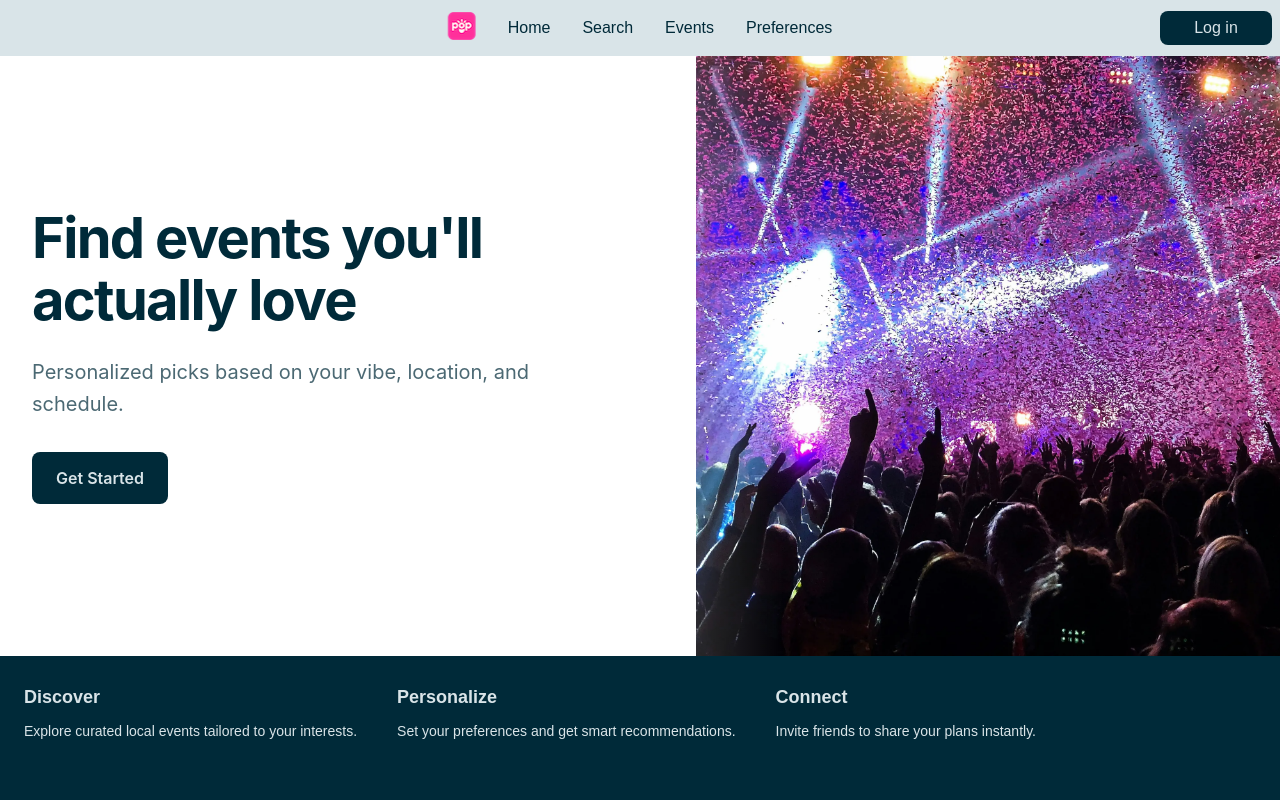
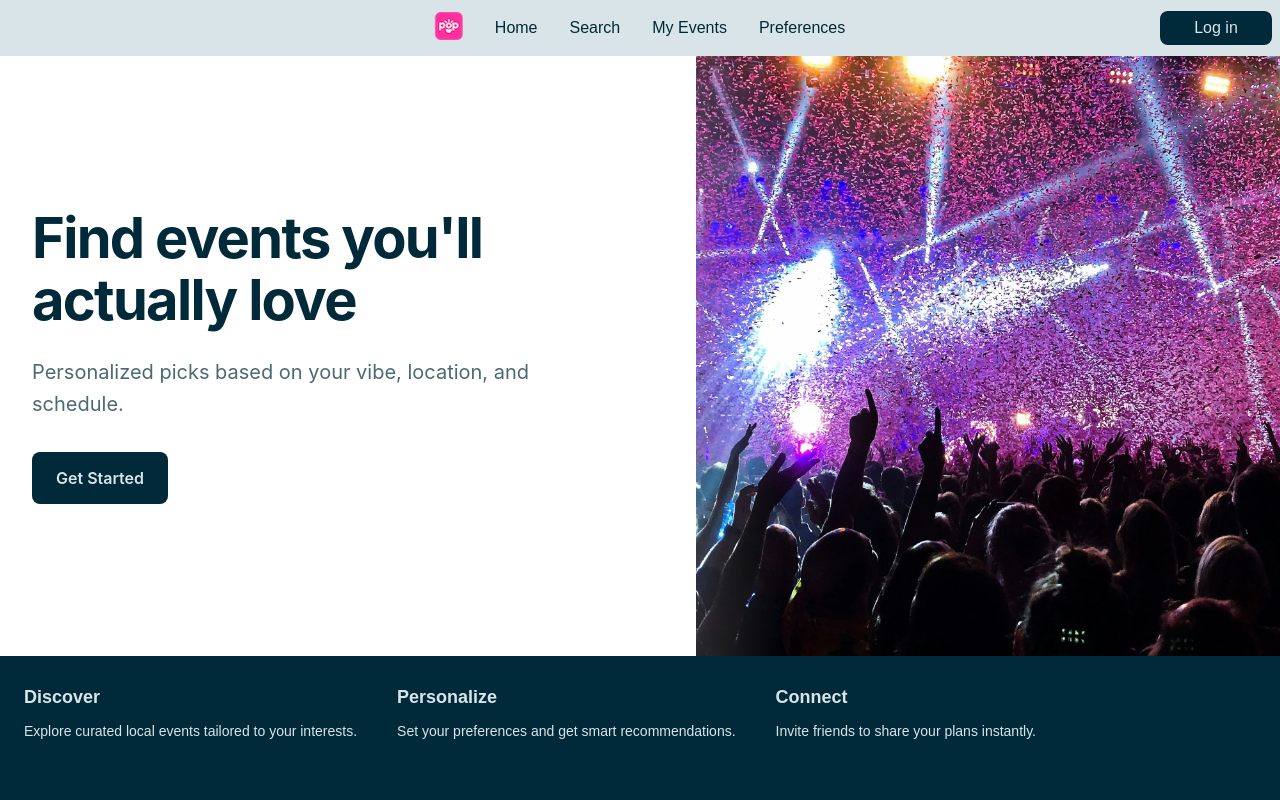
Before and after one commit to ash-kick/event-pop-app, a React (Vite) app: page / in a window 1280 px wide. Shown: the top 800 px of the page. Built offline with nearby package versions, Linux system fonts and the light colour scheme; no server answers; a web font is replaced by a local one.

Commit message:
updating events to be called my events for clarity

```diff
--- a/src/App.jsx
+++ b/src/App.jsx
@@ -8,7 +8,7 @@ import AlreadyAuthed from "./components/AlreadyAuthed";
 import Landing from "./pages/landing/Landing";
 import Home from "./pages/home/Home";
 import Search from "./pages/search/Search";
-import Events from "./pages/events/Events";
+import MyEvents from "./pages/events/MyEvents";
 import Preferences from "./pages/preferences/Preferences";
 import LogIn from "./pages/log-in/LogIn";
 import Register from "./pages/register/Register";
@@ -44,7 +44,7 @@ function App() {
                               <Route
                                    element={
                                         <ProtectedRoute>
-                                             <Events />
+                                             <MyEvents />
                                         </ProtectedRoute>
                                    }
                                    path="/events"></Route>
--- a/src/layouts/RootLayout.jsx
+++ b/src/layouts/RootLayout.jsx
@@ -59,7 +59,7 @@ export default function RootLayout() {
                               </NavLink>
                               <NavLink to="home">Home</NavLink>
                               <NavLink to="search">Search</NavLink>
-                              <NavLink to="events">Events</NavLink>
+                              <NavLink to="events">My Events</NavLink>
                               <NavLink to="preferences">Preferences</NavLink>
                          </div>
                          {isAuthenticated ? firstLetterLogoutButton : logInButton}
--- a/src/pages/events/Events.jsx
+++ b/src/pages/events/MyEvents.jsx
@@ -1,7 +1,7 @@
 import { useState } from "react";
 import EventSearchDisplay from "../../components/EventsSearchDisplay";
 
-export default function Events() {
+export default function MyEvents() {
      return (
           <div className="events-page-container">
                <div className="saved-event-feed">
```
